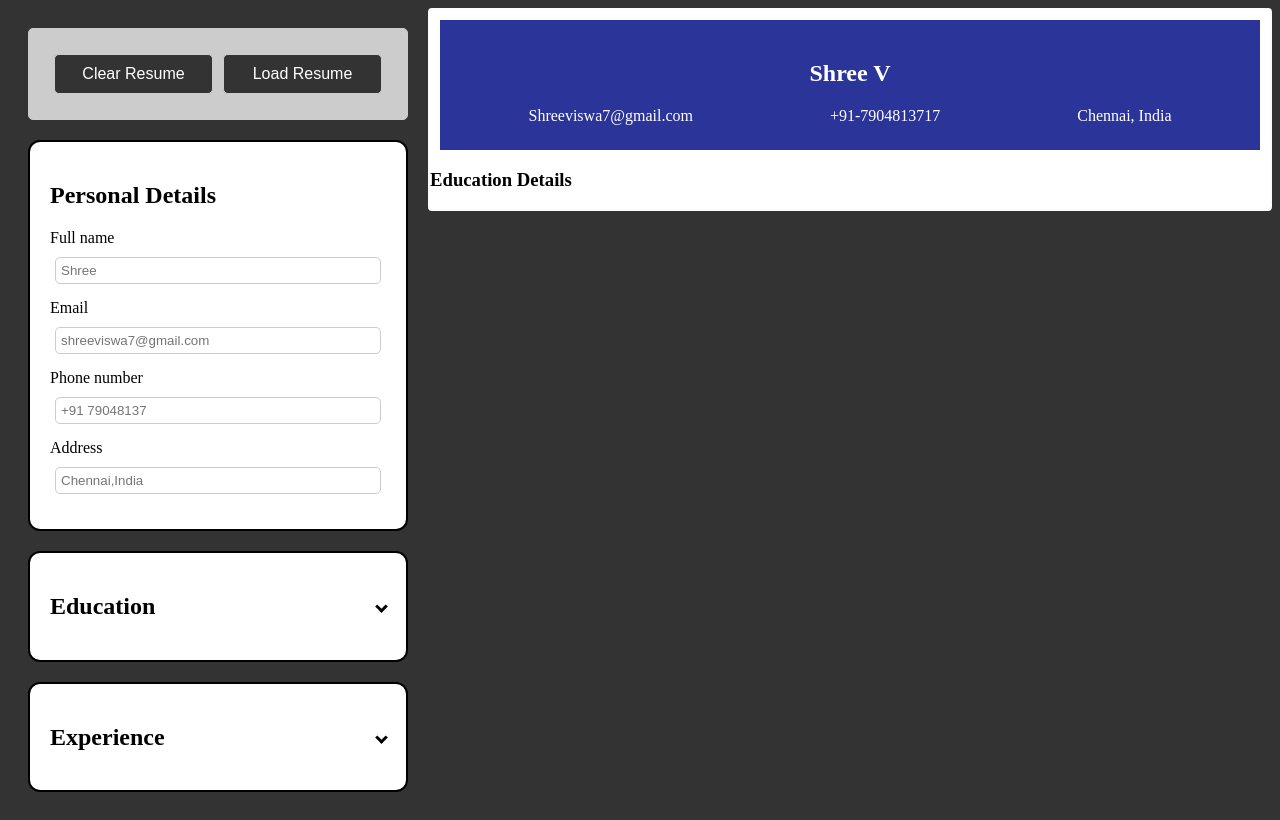
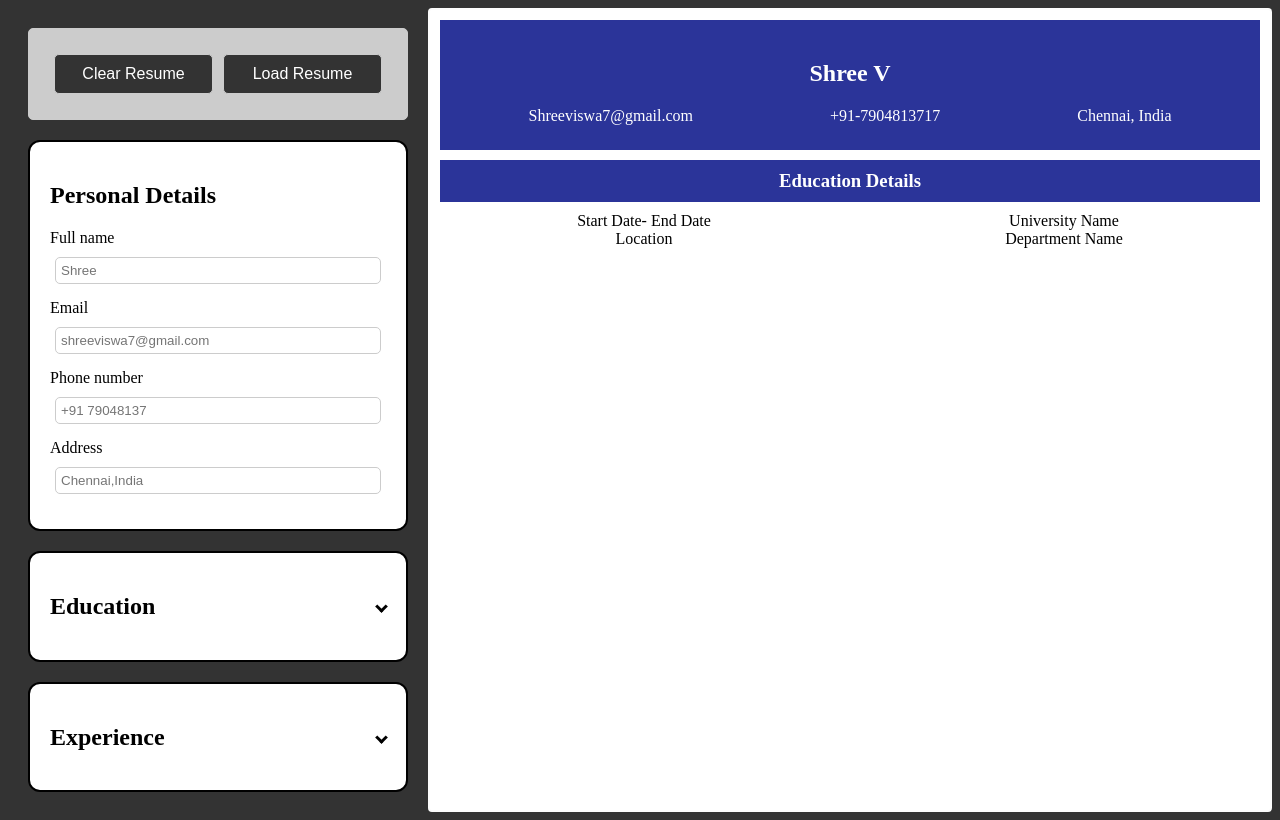
Before and after one commit to Shree-77/CvBuilder, a React (Vite) app: page / in a window 1280 px wide. Built offline with nearby package versions, Linux system fonts and the light colour scheme.

Commit message:
Education info added

```diff
--- a/src/Components/Education/EducationInfoSection.jsx
+++ b/src/Components/Education/EducationInfoSection.jsx
@@ -5,6 +5,16 @@ function EducationInfoSection(){
             <div className="Info-EduHeader">
                 <h3 className="section-title">Education Details</h3>
             </div>
+            <div className="Display-Education">
+                <div className="Date-Location">
+                   <p className="date-period"><span>Start Date</span>- <span>End Date</span></p>
+                   <p className="location"><span>Location</span></p>
+                </div>
+                <div className="Uni-dept">
+                    <p className="University"><span>University Name</span></p>
+                    <p className="Department"><span>Department Name</span></p>
+                </div>
+            </div>
         </div>
         </>
     )
--- a/src/styles/resume.css
+++ b/src/styles/resume.css
@@ -2,7 +2,7 @@
     background-color: white;
     border: 2px solid rgb(252, 252, 252);
     width: 70%;
-    height: fit-content;
+    height: auto;
     background: rgb(255, 255, 255);
     overflow: hidden;
     border-radius: 4px;
@@ -16,7 +16,7 @@
     text-shadow: 2px black;
 }
 
-/* Add the following styles to PersonalInfoSection.css */
+
 .nameInfo {
     margin-bottom: 10px;
     text-align: center;
@@ -32,3 +32,26 @@
 .contact div{
     margin-bottom: 5px;
 }
+
+/* Experience details */
+
+.section-title{
+    text-align: center;
+    background-color: #2B3499;
+    padding: 10px;
+    margin: 10px;
+    color: white;
+}
+
+.Display-Education{
+    text-align: center;
+    display: flex;
+    justify-content: space-around;
+}
+.date-period,
+.location,
+.University,
+.Department{
+    margin: 0;
+    padding: 0;
+}
```
